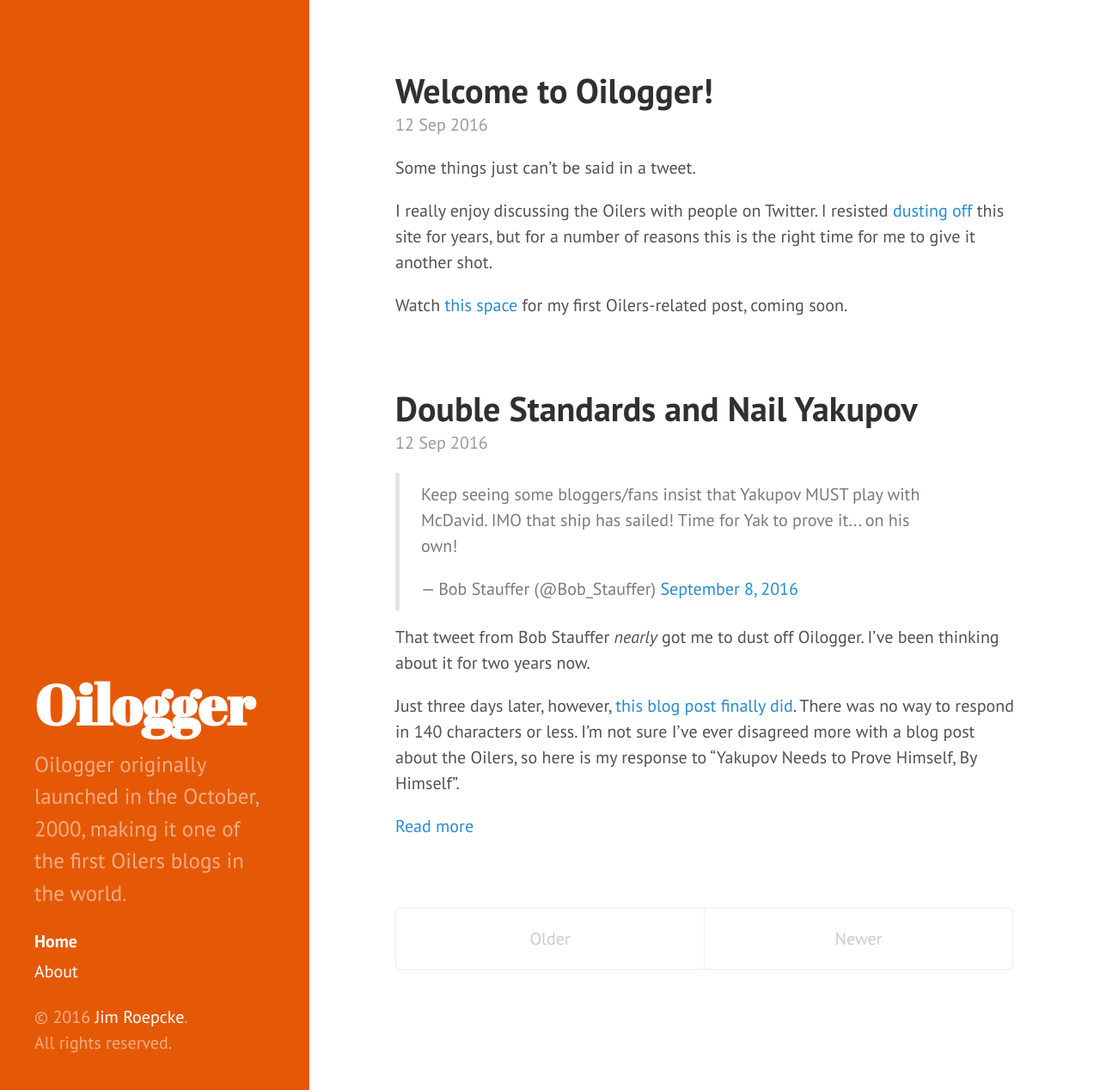
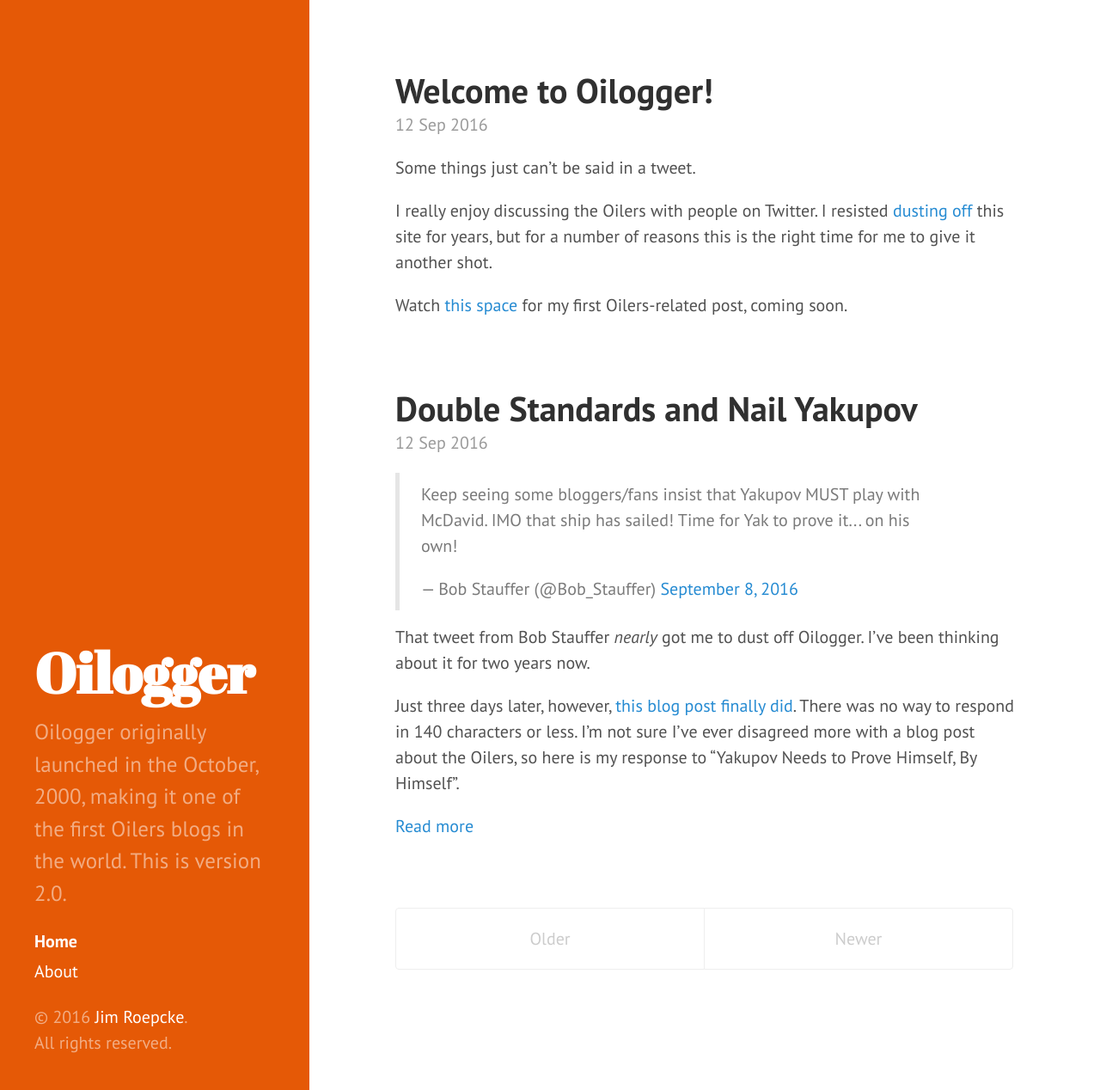
Before and after one commit to oilogger/oilogger.github.io, a Jekyll site: the page built from index.html, in a window 1280 px wide and 1268 px high. Shown: the whole window at 86% size. Built offline with Jekyll 4.4.1, drawn with Linux system fonts in a browser that asks for light colours; the list of posts is cut into pages by our own code; comment, search, counter and statistics services are not loaded.

Commit message:
improve sidebar

```diff
--- a/_config.yml
+++ b/_config.yml
@@ -17,7 +17,7 @@
 title: Oilogger
 email: oilogger@roepcke.com
 tagline: "Jim Roepcke's Oilers blog"
-description: "Oilogger originally launched in the October, 2000, making it one of the first Oilers blogs in the world."
+description: "Oilogger originally launched in the October, 2000, making it one of the first Oilers blogs in the world. This is version 2.0."
 
 url: http://oilogger.com
 baseurl: /
```
